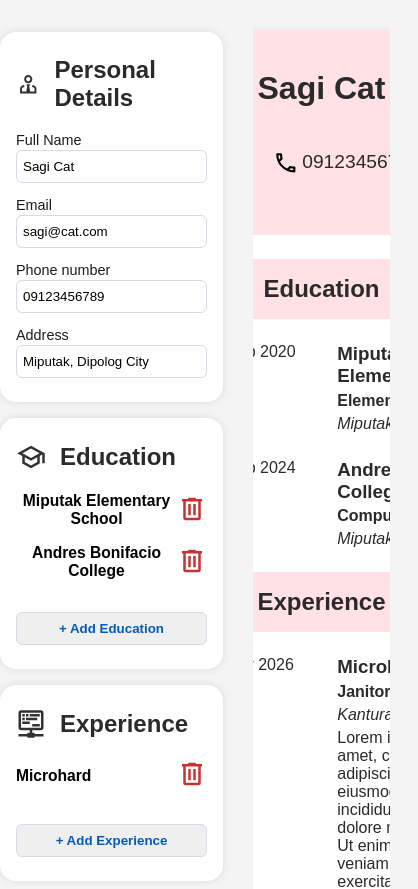
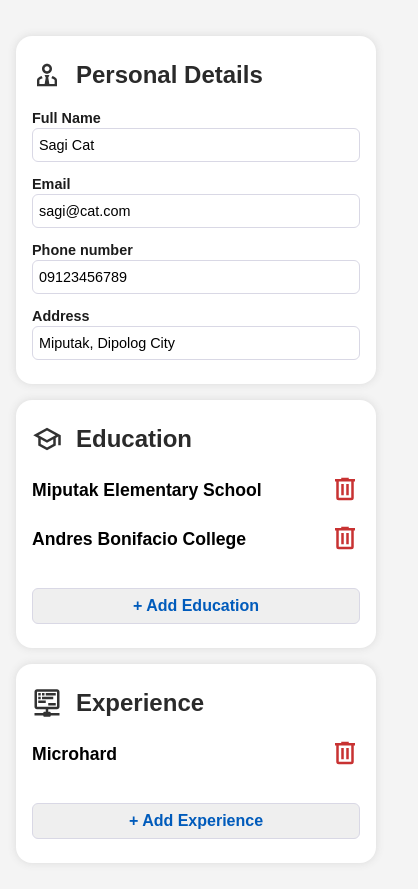
Before and after one commit to etanyosef/cv-application, a React (Vite) app: page / in a window 390 px wide. Shown: the top 889 px of the page, 418 px wide, since content can reach past the window. Built offline with nearby package versions, Linux system fonts and the light colour scheme.

Commit message:
adjust font size and media screen scaling

```diff
--- a/src/index.css
+++ b/src/index.css
@@ -9,15 +9,21 @@ body {
     color: #2a2a2a;
 }
 
+h3 {
+    font-size: 1.1rem;
+}
+
 main > .container {
     display: flex;
     justify-content: center;
-    gap: 30px;
+    gap: 16px;
+    padding: 4px 8px;
 }
 
 main .sidebar {
-    width: 340px;
+    min-width: 360px;
     display: flex;
+    transform-origin: top right;
 }
 
 main .sidebar nav {
@@ -81,6 +87,7 @@ main .sidebar section.editor .form-button {
     padding: 8px 6px;
     border: 1px solid #d9d8e5;
     border-radius: 6px;
+    font-size: 0.9rem;
 }
 
 main .sidebar section.editor .form-input input:focus,
@@ -96,10 +103,11 @@ main .sidebar section.editor .form-input textarea {
 main .sidebar section.editor .form-input label {
     font-size: 0.9rem;
     color: #1c1c1c;
-    font-weight: 400;
+    font-weight: 600;
 }
 
 main .sidebar section.editor .form-button {
+    font-size: 1rem;
     font-weight: 600;
     cursor: pointer;
     color: #005bbb;
@@ -159,7 +167,7 @@ main .sidebar form .date-group {
 main > .container > .preview {
     display: flex;
     justify-content: center;
-    overflow: hidden;
+    transform-origin: top left;
 }
 
 main .container .resume {
@@ -167,9 +175,8 @@ main .container .resume {
     margin-top: 30px;
     width: 21cm;
     min-height: 29.7cm;
-    transform-origin: top;
     background-color: white;
-    box-shadow: 1px 1px 12px rgb(230, 230, 230);
+    box-shadow: 1px 1px 9px rgb(222, 222, 222);
 }
 
 main .resume > .resume-header {
@@ -231,3 +238,51 @@ main .resume section .list-container .list-item {
 main .resume svg {
     width: 1.4rem;
 }
+
+
+@media (min-width: 1000px) and (max-width: 1200px ) {
+    main > .container .preview {
+        scale: 0.8;
+        overflow: hidden;
+        margin-right: -160px;
+        margin-bottom: -200px;
+        flex-shrink: 0;
+    }
+
+    main > .container .sidebar {
+        scale: 0.9;
+        margin-left: -40px;
+    }
+
+
+}
+
+@media (min-width: 900px) and (max-width: 1000px) {
+    main > .container .preview {
+        scale: 0.7;
+        margin-right: -160px;
+        margin-bottom: -300px;
+    }
+
+    main > .container .sidebar {
+        scale: 0.8;
+    }
+}
+
+@media (max-width: 900px) {
+    main {
+        padding: 0 8px;
+    }
+
+    main > .container {
+        flex-direction: column;
+    }
+
+    main > .container .preview {
+        scale: 0.8;
+        transform-origin: top;
+        margin-left: -100px;
+        margin-right: -100px;
+        margin-bottom: -200px;
+    }
+}
```
